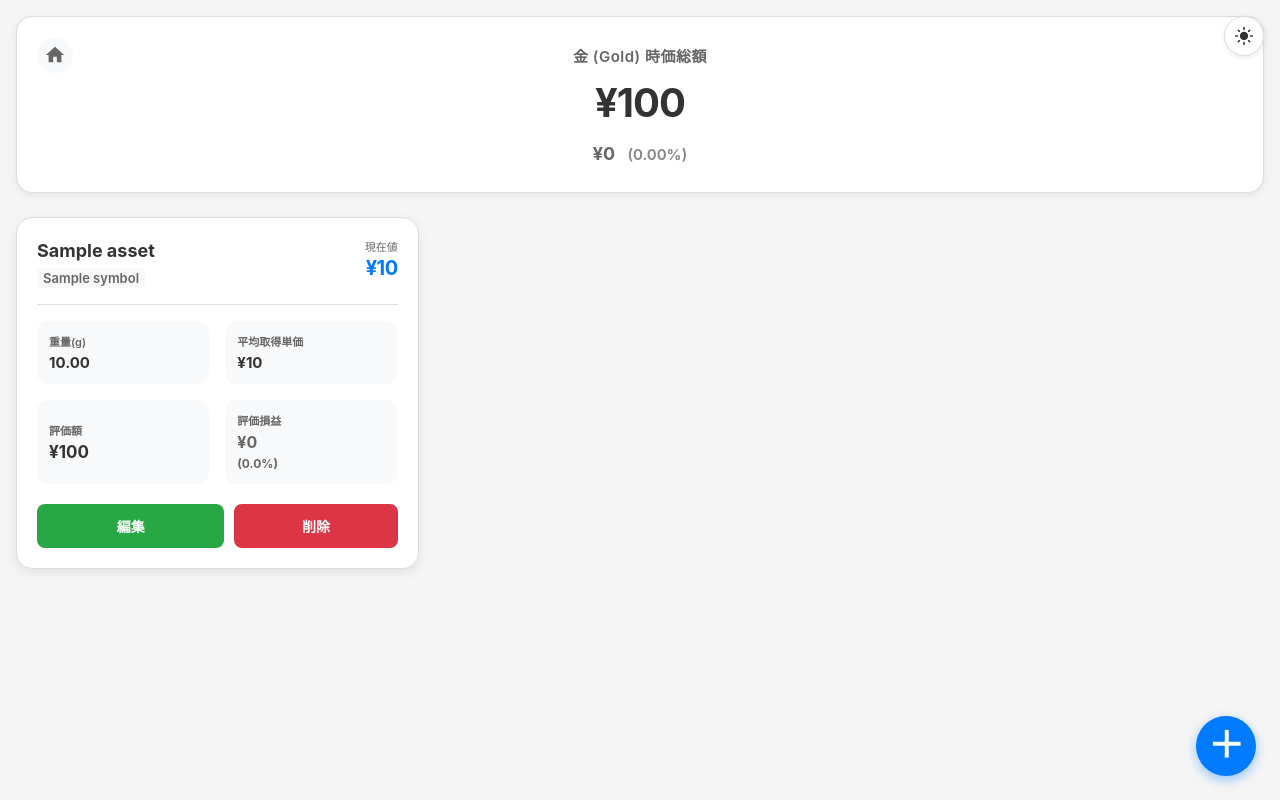
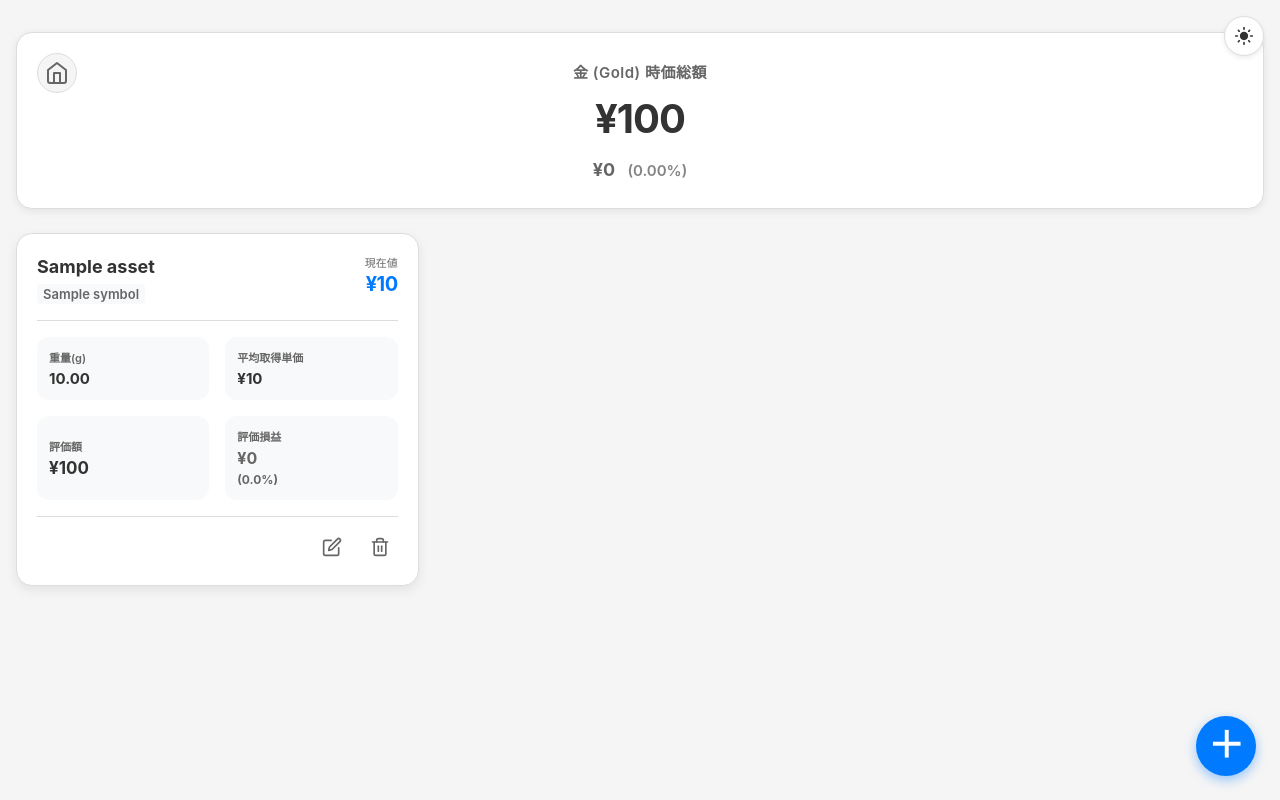
Before and after one commit to kinopiokinopiko/kinopio-2, a Flask app: page /assets/gold in a window 1280 px wide. Run offline with Flask 3, Linux system fonts and the light colour scheme; a user stored in the database is signed in; tables that the repository leaves empty hold one stand-in row (values such as "Sample post"); a database or web service that is not in the repository returns one stand-in record (values such as "Sample title"); data that the repository does not hold is empty; some libraries are stand-ins or nearby versions.

Commit message:
Update manage_assets.html

```diff
--- a/templates/manage_assets.html
+++ b/templates/manage_assets.html
@@ -13,35 +15,32 @@
         text-align: center;
         box-shadow: 0 2px 8px var(--shadow-color);
         border: 1px solid var(--border-color);
-        position: relative; /* ホームボタンの配置用 */
+        position: relative; /* ホームボタン配置用 */
+        margin-top: 16px;
     }
 
-    .home-icon {
+    .home-icon-btn {
         position: absolute;
         top: 20px;
         left: 20px;
+        width: 40px;
+        height: 40px;
+        border-radius: 50%;
+        background: var(--bg-color);
         color: var(--text-secondary);
-        width: 36px;
-        height: 36px;
         display: flex;
         align-items: center;
         justify-content: center;
-        border-radius: 50%;
-        background: var(--hover-bg);
+        border: 1px solid var(--border-color);
         transition: all 0.2s ease;
+        cursor: pointer;
         text-decoration: none;
     }
 
-    .home-icon:hover {
-        background: var(--chip-selected-bg);
-        color: var(--accent-color);
-        transform: scale(1.1);
-    }
-
-    .home-icon svg {
-        width: 22px;
-        height: 22px;
-        fill: currentColor;
+    .home-icon-btn:hover {
+        background: var(--hover-bg);
+        color: var(--text-color);
+        transform: scale(1.05);
     }
 
     .summary-title {
@@ -160,7 +177,7 @@
         display: grid;
         grid-template-columns: 1fr 1fr;
         gap: 16px;
-        margin-bottom: 20px;
+        margin-bottom: 16px;
     }
 
     .detail-box {
@@ -215,38 +232,40 @@
         margin-left: 6px;
     }
 
-    /* アクションボタン */
-    .action-buttons {
+    /* アクションアイコン */
+    .action-icons-row {
         display: flex;
-        gap: 10px;
+        justify-content: flex-end;
+        gap: 12px;
+        padding-top: 12px;
+        border-top: 1px solid var(--border-color);
+        margin-top: 8px;
     }
 
-    .action-btn {
-        flex: 1;
-        padding: 12px;
+    .icon-action-btn {
+        background: transparent;
+        border: none;
+        cursor: pointer;
+        padding: 8px;
         border-radius: 8px;
-        border: none;
-        font-weight: 600;
-        font-size: 14px;
-        cursor: pointer;
-        text-align: center;
-        text-decoration: none;
-        transition: background-color 0.2s;
+        color: var(--text-secondary);
+        transition: all 0.2s ease;
+        display: flex;
+        align-items: center;
+        justify-content: center;
     }
 
-    .btn-edit {
-        background: var(--success-color);
-        color: white;
+    .icon-action-btn:hover {
+        background: var(--hover-bg);
+        color: var(--text-color);
     }
-    .btn-edit:hover { background: #218838; }
 
-    .btn-delete {
-        background: var(--danger-color);
-        color: white;
+    .icon-action-btn.delete:hover {
+        color: var(--danger-color);
+        background: rgba(220, 53, 69, 0.1);
     }
-    .btn-delete:hover { background: #c82333; }
 
-    /* 追加ボタン (常に右下固定) */
+    /* 追加ボタン (FAB) */
     .add-button {
         position: fixed;
         bottom: 24px;
@@ -369,9 +389,12 @@
     {% set total_profit_rate = (total_profit / total_cost.amount * 100) if total_cost.amount > 0 else 0 %}
 
     <div class="summary-card">
-        <!-- ホームボタン (左上) -->
-        <a href="{{ url_for('dashboard.dashboard') }}" class="home-icon" title="ダッシュボードへ戻る">
-            <svg viewBox="0 0 24 24"><path d="M10 20v-6h4v6h5v-8h3L12 3 2 12h3v8z"/></svg>
+        <!-- ホームアイコン (ダッシュボードへ戻る) -->
+        <a href="{{ url_for('dashboard.dashboard') }}" class="home-icon-btn" title="ダッシュボードへ戻る">
+            <svg xmlns="http://www.w3.org/2000/svg" width="24" height="24" viewBox="0 0 24 24" fill="none" stroke="currentColor" stroke-width="2" stroke-linecap="round" stroke-linejoin="round">
+                <path d="M3 9l9-7 9 7v11a2 2 0 0 1-2 2H5a2 2 0 0 1-2-2z"></path>
+                <polyline points="9 22 9 12 15 12 15 22"></polyline>
+            </svg>
         </a>
 
         <div class="summary-title">{{ info.title }} 時価総額</div>
@@ -509,26 +535,39 @@
                         </div>
                     {% endif %}
                 </div>
+            {% endif %}
 
-            <!-- アクションボタン -->
-            <div class="action-buttons">
-                <a href="{{ url_for('assets.edit_asset', asset_id=asset['id']) }}" class="action-btn btn-edit">編集</a>
-                <form method="post" action="{{ url_for('assets.delete_asset') }}" style="flex: 1; display: flex;">
+            <!-- アクションアイコン (共通) -->
+            <div class="action-icons-row">
+                <a href="{{ url_for('assets.edit_asset', asset_id=asset['id']) }}" class="icon-action-btn" title="編集">
+                    <!-- 編集アイコン (Pencil) -->
+                    <svg xmlns="http://www.w3.org/2000/svg" width="20" height="20" viewBox="0 0 24 24" fill="none" stroke="currentColor" stroke-width="2" stroke-linecap="round" stroke-linejoin="round">
+                        <path d="M11 4H4a2 2 0 0 0-2 2v14a2 2 0 0 0 2 2h14a2 2 0 0 0 2-2v-7"></path>
+                        <path d="M18.5 2.5a2.121 2.121 0 0 1 3 3L12 15l-4 1 1-4 9.5-9.5z"></path>
+                    </svg>
+                </a>
+                <form method="post" action="{{ url_for('assets.delete_asset') }}" style="display: flex;">
                     <input type="hidden" name="asset_id" value="{{ asset['id'] }}">
-                    <button type="submit" class="action-btn btn-delete" onclick="return confirm('削除しますか?')" style="width: 100%;">削除</button>
+                    <button type="submit" class="icon-action-btn delete" onclick="return confirm('削除しますか?')" title="削除">
+                        <!-- 削除アイコン (Trash) -->
+                        <svg xmlns="http://www.w3.org/2000/svg" width="20" height="20" viewBox="0 0 24 24" fill="none" stroke="currentColor" stroke-width="2" stroke-linecap="round" stroke-linejoin="round">
+                            <polyline points="3 6 5 6 21 6"></polyline>
+                            <path d="M19 6v14a2 2 0 0 1-2 2H7a2 2 0 0 1-2-2V6m3 0V4a2 2 0 0 1 2-2h4a2 2 0 0 1 2 2v2"></path>
+                            <line x1="10" y1="11" x2="10" y2="17"></line>
+                            <line x1="14" y1="11" x2="14" y2="17"></line>
+                        </svg>
+                    </button>
                 </form>
             </div>
         </div>
     {% endfor %}
 {% else %}
-    <div class="empty-nav">
-         <a href="{{ url_for('dashboard.dashboard') }}" class="home-icon" title="ダッシュボードへ戻る">
-            <svg viewBox="0 0 24 24"><path d="M10 20v-6h4v6h5v-8h3L12 3 2 12h3v8z"/></svg>
-        </a>
-    </div>
     <div class="empty-state">
         <div class="empty-state-icon">📭</div>
         <p>登録されている資産はありません。<br>右下のボタンから追加してください。</p>
+        <br>
+        <!-- 初期状態でもダッシュボードに戻れるようにリンクを表示 -->
+        <a href="{{ url_for('dashboard.dashboard') }}" style="color: var(--accent-color); font-weight: 600; text-decoration: none;">← ダッシュボードへ戻る</a>
     </div>
 {% endif %}
 </div>
```
Also changed, not shown: other parts of templates/manage_assets.html (+39 -15 lines). Lines whose indentation alone changed are shown as unchanged.
